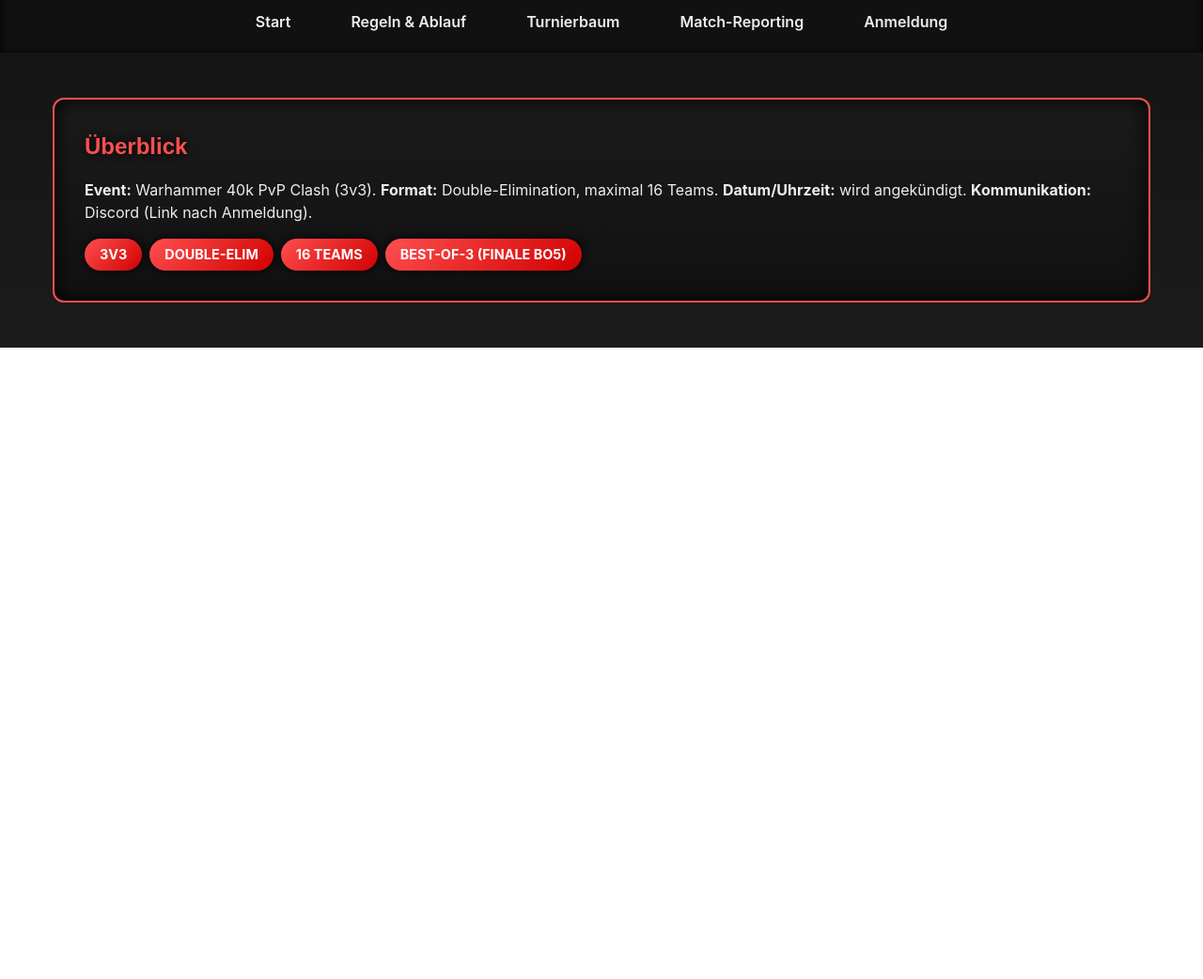
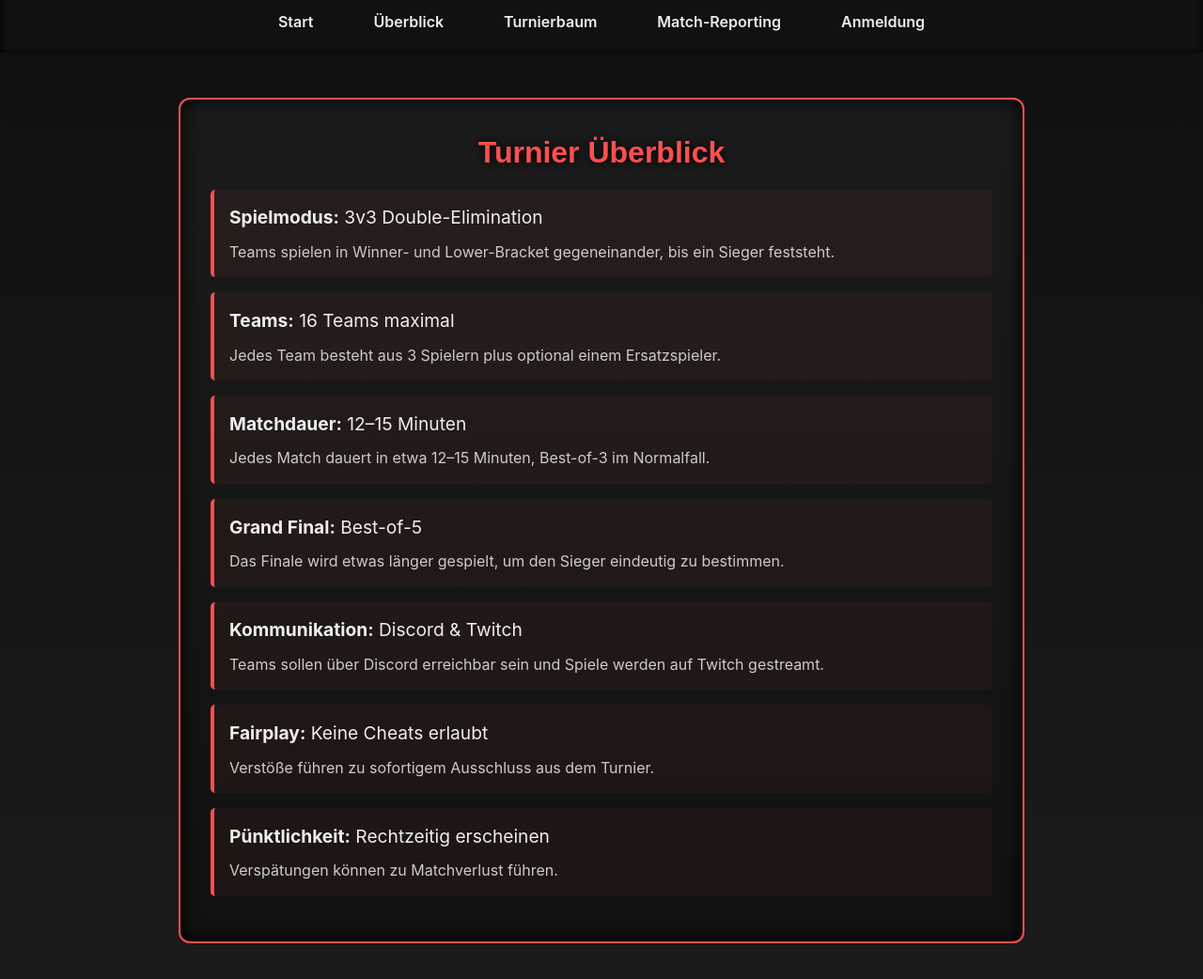
Before and after one commit to Postmortem83/Warhammer40kPVP3on3Event, a plain HTML site: page about.html in a window 1280 px wide. Shown: the part 510-1552 px from the top of the page at 94% size. Before the commit the page ends 880 px from the top, so only its background shows below. Drawn offline with Linux system fonts and the light colour scheme.

Commit message:
Update about.html

```diff
--- a/about.html
+++ b/about.html
@@ -5,18 +5,61 @@
   <meta name="viewport" content="width=device-width, initial-scale=1">
   <title>Überblick – Warhammer 40k PvP Clash</title>
   <link rel="stylesheet" href="style.css">
+  <style>
+    /* Zentrierung und größere Schrift */
+    .hero__content, .card {
+      text-align: center;
+    }
+
+    .card {
+      max-width: 900px;
+      margin: 2rem auto;
+      padding: 2rem;
+    }
+
+    h2 {
+      font-size: 2rem;
+      margin-bottom: 1rem;
+      color: #ff4f4f;
+      text-shadow: 0 0 10px #000;
+    }
+
+    ul {
+      list-style: none;
+      padding: 0;
+      font-size: 1.2rem;
+      line-height: 1.8;
+      color: #eee;
+      text-align: left; /* Punkte linksbündig für bessere Lesbarkeit */
+    }
+
+    ul li {
+      margin-bottom: 1rem;
+      background: rgba(255, 79, 79, 0.05);
+      padding: 0.8rem 1rem;
+      border-left: 4px solid #ff4f4f;
+      border-radius: 5px;
+    }
+
+    ul li span {
+      display: block;
+      font-size: 1rem;
+      color: #ccc;
+      margin-top: 0.3rem;
+    }
+  </style>
 </head>
 <body>
   <header class="hero">
     <div class="overlay"></div>
     <div class="hero__content">
-      <h1>Event Überblick</h1>
+      <h1>Überblick</h1>
     </div>
   </header>
 
   <nav class="topnav">
     <a href="index.html">Start</a>
-    <a href="rules.html">Regeln & Ablauf</a>
+    <a href="about.html">Überblick</a>
     <a href="bracket.html">Turnierbaum</a>
     <a href="report.html">Match-Reporting</a>
     <a href="register.html">Anmeldung</a>
@@ -24,14 +67,37 @@
 
   <main class="container">
     <section class="card">
-      <h2>Überblick</h2>
-      <p><strong>Event:</strong> Warhammer 40k PvP Clash (3v3). <strong>Format:</strong> Double-Elimination, maximal 16 Teams. <strong>Datum/Uhrzeit:</strong> wird angekündigt. <strong>Kommunikation:</strong> Discord (Link nach Anmeldung).</p>
-      <div class="pill-row">
-        <span class="pill">3v3</span>
-        <span class="pill">Double-Elim</span>
-        <span class="pill">16 Teams</span>
-        <span class="pill">Best-of-3 (Finale Bo5)</span>
-      </div>
+      <h2>Turnier Überblick</h2>
+      <ul>
+        <li>
+          <strong>Spielmodus:</strong> 3v3 Double-Elimination
+          <span>Teams spielen in Winner- und Lower-Bracket gegeneinander, bis ein Sieger feststeht.</span>
+        </li>
+        <li>
+          <strong>Teams:</strong> 16 Teams maximal
+          <span>Jedes Team besteht aus 3 Spielern plus optional einem Ersatzspieler.</span>
+        </li>
+        <li>
+          <strong>Matchdauer:</strong> 12–15 Minuten
+          <span>Jedes Match dauert in etwa 12–15 Minuten, Best-of-3 im Normalfall.</span>
+        </li>
+        <li>
+          <strong>Grand Final:</strong> Best-of-5
+          <span>Das Finale wird etwas länger gespielt, um den Sieger eindeutig zu bestimmen.</span>
+        </li>
+        <li>
+          <strong>Kommunikation:</strong> Discord & Twitch
+          <span>Teams sollen über Discord erreichbar sein und Spiele werden auf Twitch gestreamt.</span>
+        </li>
+        <li>
+          <strong>Fairplay:</strong> Keine Cheats erlaubt
+          <span>Verstöße führen zu sofortigem Ausschluss aus dem Turnier.</span>
+        </li>
+        <li>
+          <strong>Pünktlichkeit:</strong> Rechtzeitig erscheinen
+          <span>Verspätungen können zu Matchverlust führen.</span>
+        </li>
+      </ul>
     </section>
   </main>
 </body>
```
